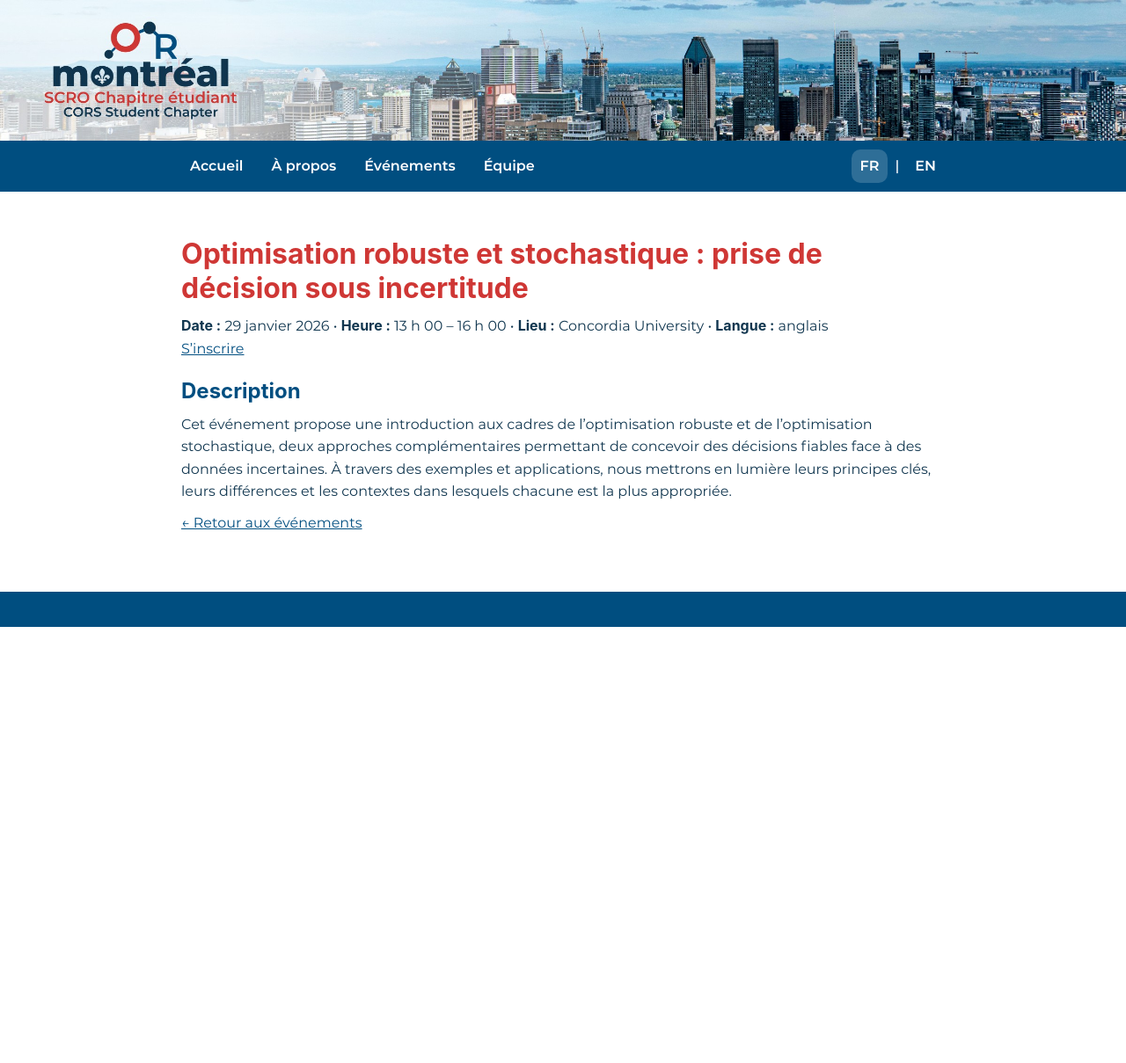
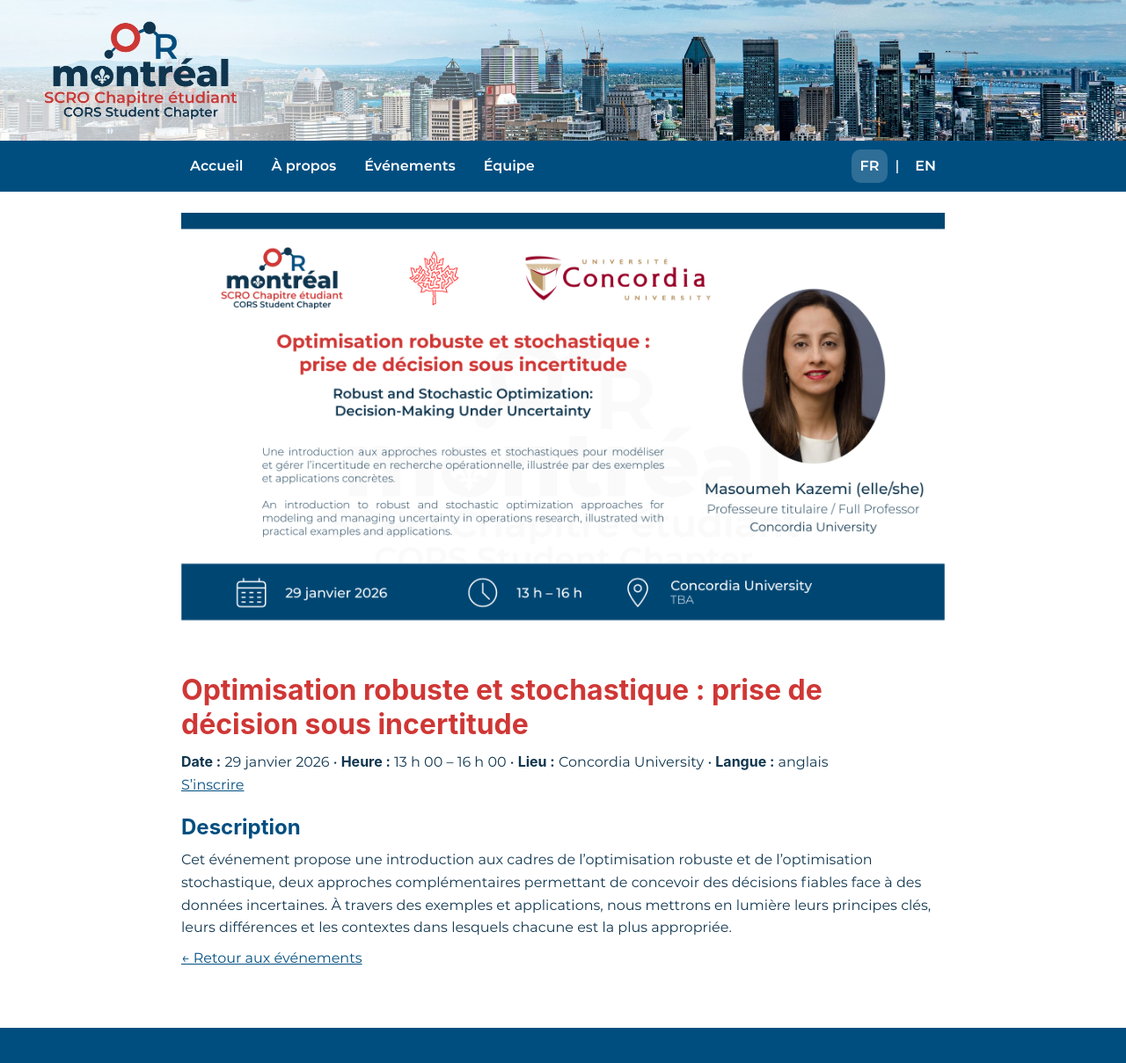
Before and after one commit to juanseripe/cors-montreal-student-chapter, a Jekyll site: the page built from docs/_events/2026-01-concordia-ro.md, in a window 1280 px wide. Shown: the whole page at 88% size. Built offline with Jekyll 4.4.1, drawn with Linux system fonts in a browser that asks for light colours; some web fonts are replaced; before the commit the page ends 900 px from its top, so only the background shows below that.

Commit message:
RO banner

```diff
--- a/docs/_events/2026-01-concordia-ro.md
+++ b/docs/_events/2026-01-concordia-ro.md
@@ -7,7 +7,7 @@ end: 2026-01-29 16:00:00
 location: Concordia University
 language: anglais
 rsvp: https://forms.gle/yotLNNLuEaB2H8eC8
-# banner: /assets/img/events/2026-01-concordia-ro.png
+banner: /assets/img/events/2026-01-concordia-ro.png
 ---
 
 ## Description
```
Also changed, not shown: docs/_events_en/2026-01-concordia-ro.md (+1 -1 lines), docs/assets/img/events/2026-01-concordia-ro.png (added).
